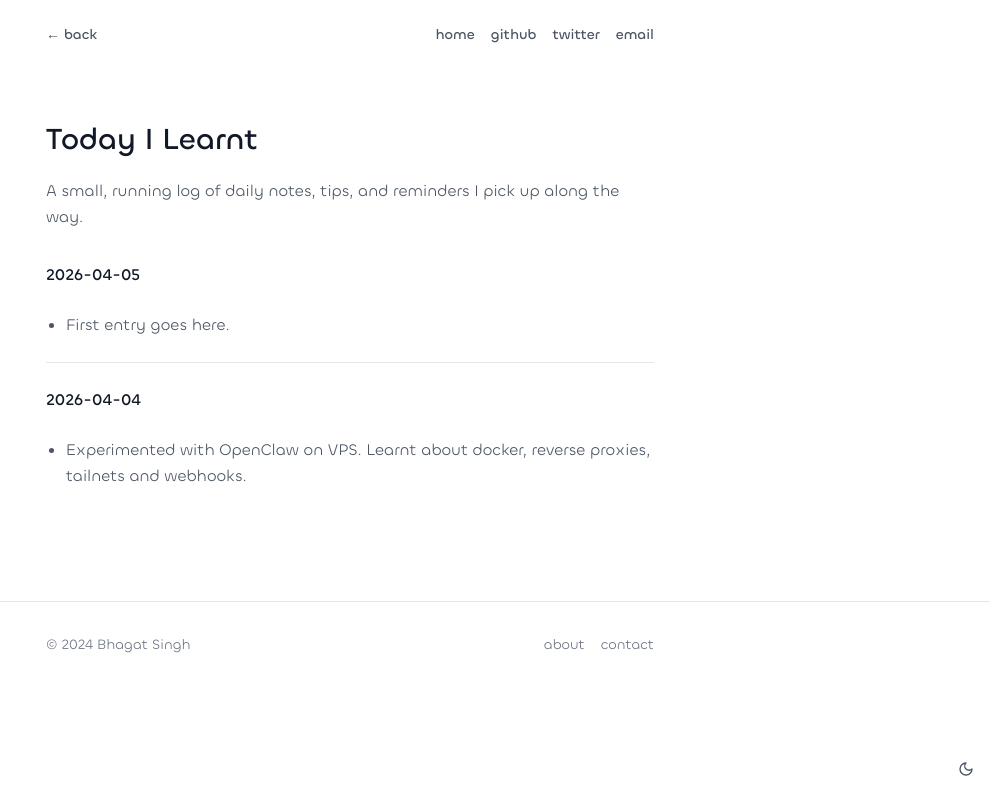
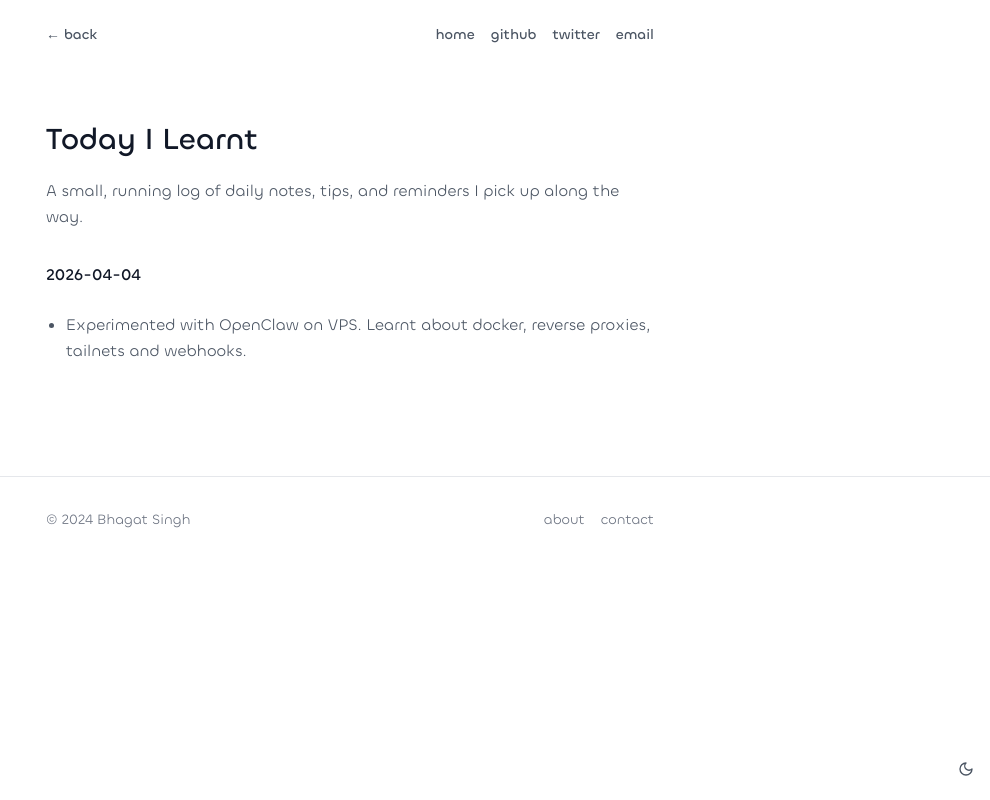
Before and after one commit to xorforce/me, a Next.js app: page /til in a window 1280 px wide. Shown: the whole page, without its empty margins (290-1280 px from the left). Built offline with nearby package versions, Linux system fonts and the light colour scheme.

Commit message:
Remove placeholder TIL entry

```diff
--- a/data/til.mdx
+++ b/data/til.mdx
@@ -1,9 +1,3 @@
-## 2026-04-05
-
-- First entry goes here.
-
----
-
 ## 2026-04-04
 
 - Experimented with OpenClaw on VPS. Learnt about docker, reverse proxies, tailnets and webhooks.
```
